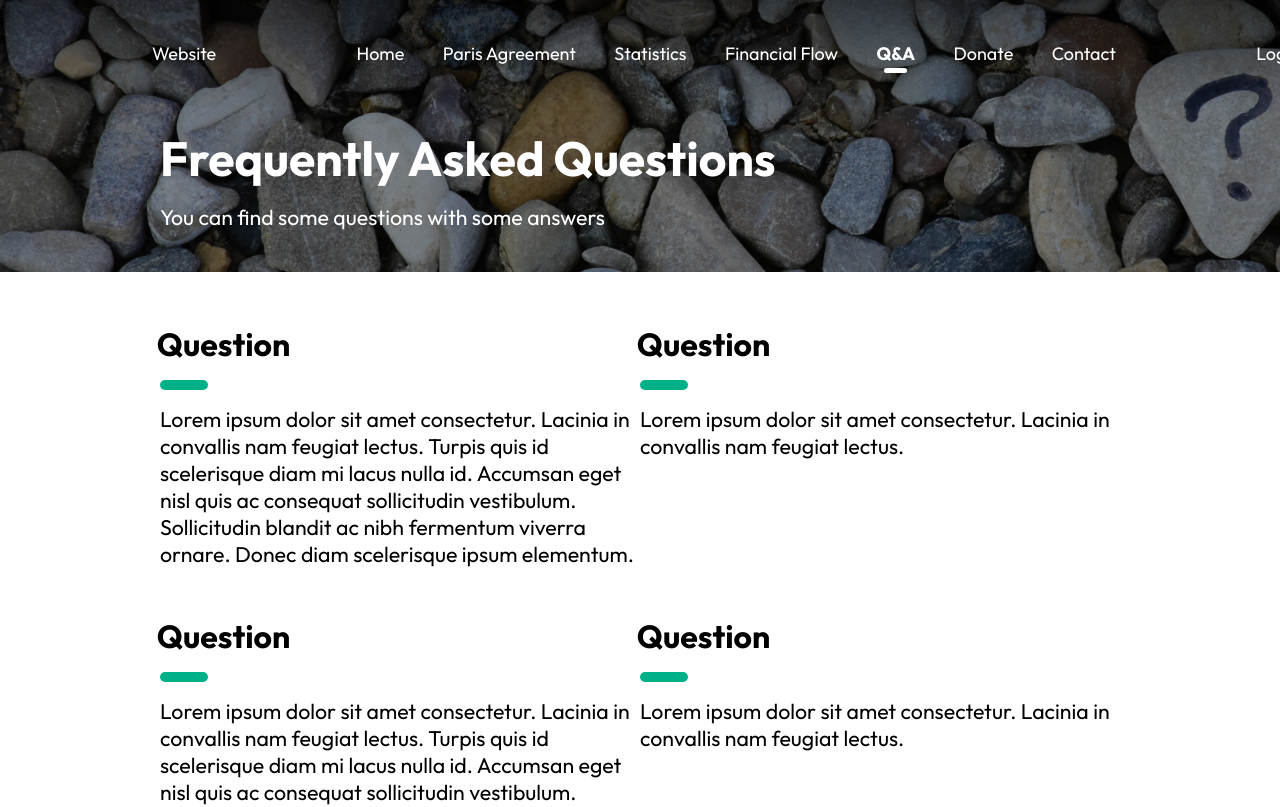
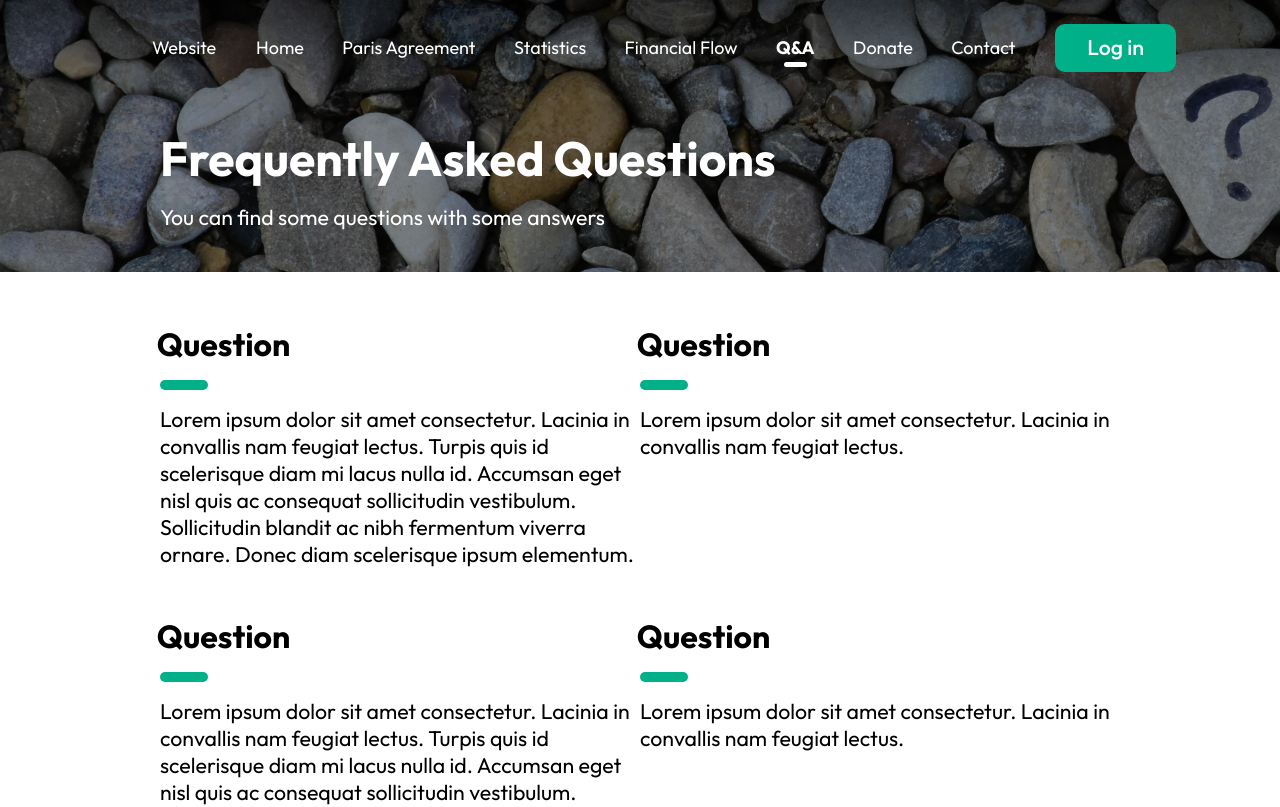
Before and after one commit to green-tech-club/front-end, a React (Create React App) app: page /faq in a window 1280 px wide. Shown: the top 807 px of the page. Built offline with nearby package versions, Linux system fonts and the light colour scheme.

Commit message:
Fixing (cache commited)

```diff
--- a/src/homepage/navbar/navbar.js
+++ b/src/homepage/navbar/navbar.js
@@ -59,11 +59,11 @@ function Navbar() {
                 <a href="#" className={`a ${(pagenum===6)? "selected" : ""}`}>Contact</a>
             </li>
       </ul>
-        <Link to={localStorage.getItem("access_token") ? '/dashboard' : '/login'}>
+        <Link to={localStorage.getItem("access_token") ? '/dashboard' : '/login'} className="login-btn">
             {!localStorage.getItem("access_token") &&
-                <div className="login_but"> <p className="login_btn_text">Log in</p> </div>}
+                <GreenButton name="Log in" size="small"></GreenButton>}
             {localStorage.getItem("access_token") &&
-                <div className="login_but"> <p className="login_btn_text">Profile</p> </div>}
+                <GreenButton name="Profile" size="small"></GreenButton>}
         </Link>
     </nav>
   );
--- a/src/loginpage/LoginPage.js
+++ b/src/loginpage/LoginPage.js
@@ -105,7 +105,7 @@ function LoginPage() {
                     <form id="actual-form" onSubmit={handleSubmit}>
                         <div className="login-field">
                             <label htmlFor="email" className="label-login">Email</label>
-                            <input type="text"
+                            <input
                                    id="email"
                                    name="email"
                                    type="email"
@@ -120,7 +120,6 @@ function LoginPage() {
                             <input type="password"
                                    id="password"
                                    name="password"
-                                   type="password"
                                    placeholder="Password"
                                    className="input-login"
                                    onChange={handleChange}
```
Also changed, not shown: 1 other file (tests, documents, lock files or other folders).
